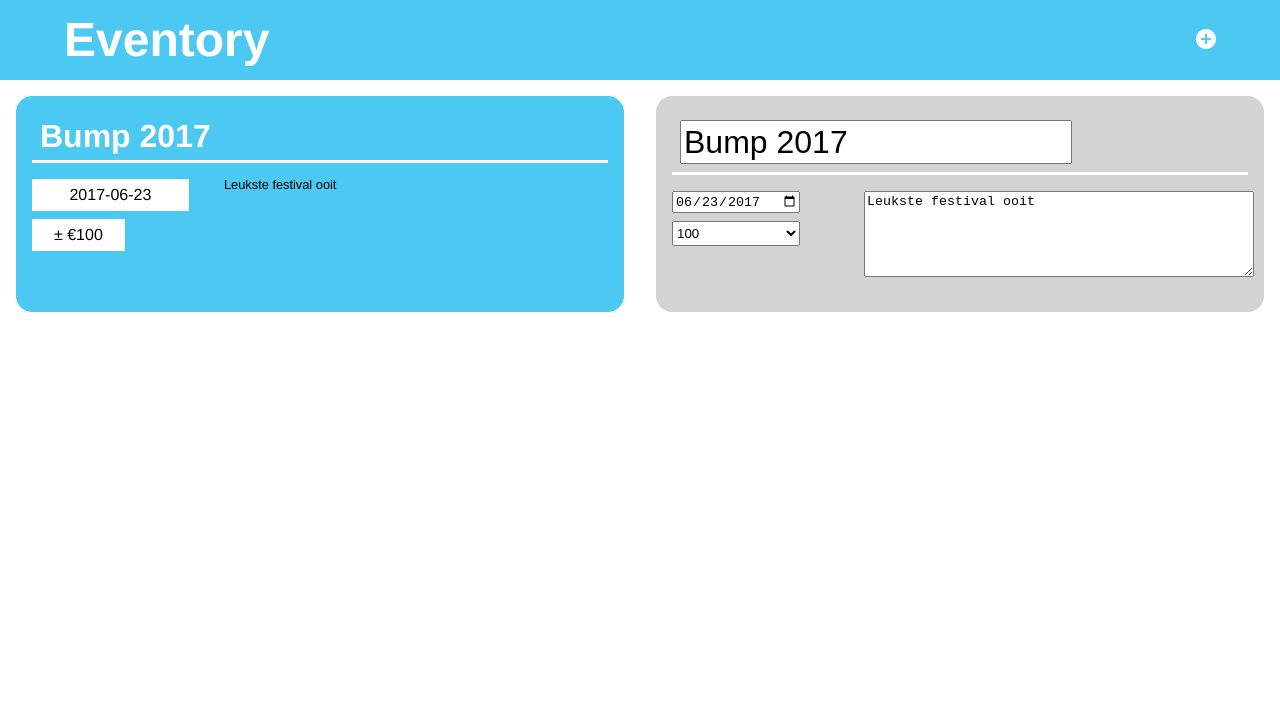
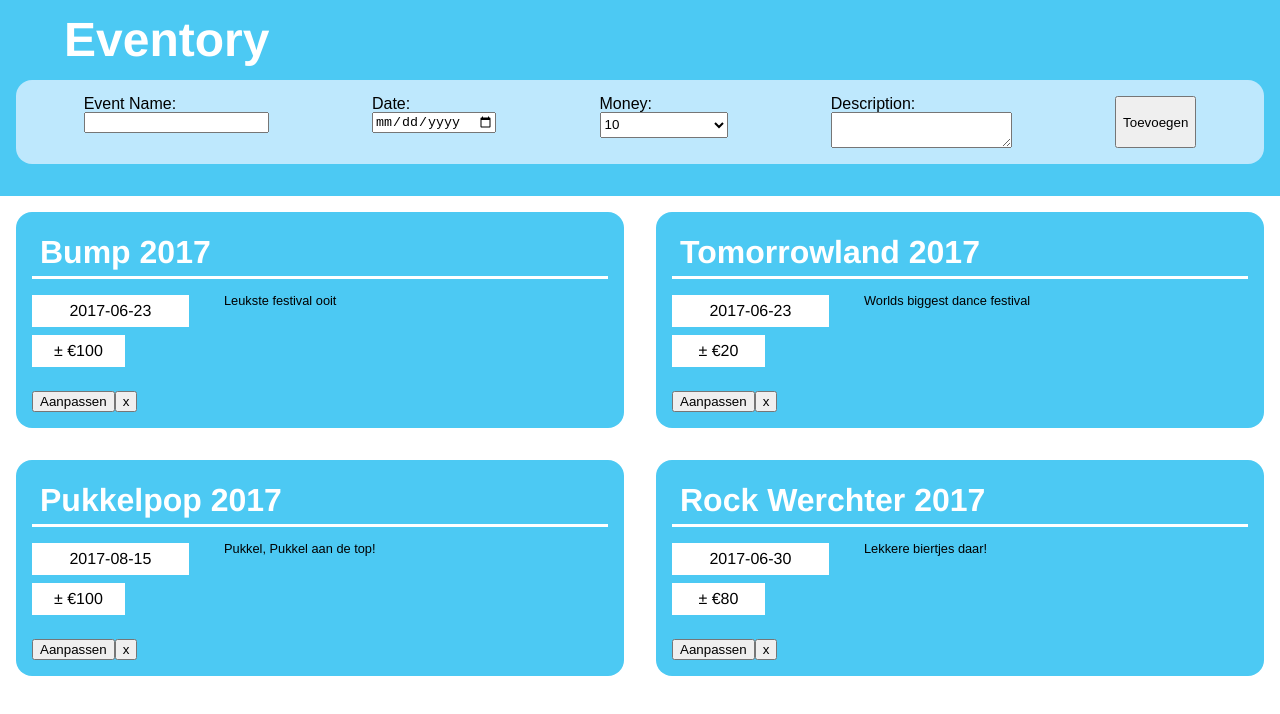
Before and after one commit to nicolasnuytten/WAD-Opdracht, a React (Create React App) app: page / in a window 1280 px wide. Shown: the top 714 px of the page. Built offline with nearby package versions, Linux system fonts and the light colour scheme.

Commit message:
Multiple Events, Remove events, Add events

```diff
--- /dev/null
+++ b/public/data/events.json
@@ -0,0 +1,26 @@
+{
+  "0": {
+    "name": "Bump 2017",
+    "date": "2017-06-23",
+    "money": 100,
+    "text": "Leukste festival ooit"
+  },
+  "1": {
+    "name": "Tomorrowland 2017",
+    "date": "2017-06-23",
+    "money": 20,
+    "text": "Worlds biggest dance festival"
+  },
+  "2": {
+    "name": "Pukkelpop 2017",
+    "date": "2017-08-15",
+    "money": 100,
+    "text": "Pukkel, Pukkel aan de top!"
+  },
+  "3": {
+    "name": "Rock Werchter 2017",
+    "date": "2017-06-30",
+    "money": 80,
+    "text": "Lekkere biertjes daar!"
+  }
+}
--- /dev/null
+++ b/src/AddEvent.jsx
@@ -0,0 +1,42 @@
+import React from "react";
+
+const AddEvent = ({onAdd}) => {
+
+  const handleAddItem = () => {
+    onAdd();
+  };
+
+  return <div className="add-form">
+      <div className="event-tags">
+        <label id="EventName">Event Name:</label>
+        <input name="EventName" type="text" />
+      </div>
+      <div className="event-tags">
+        <label id="date">Date:</label>
+        <input name="date" type="date" />
+      </div>
+      <div className="event-tags">
+        <label id="money">Money:</label>
+        <select name="money" className="edit-event-money event-tag">
+          <option value="10">10</option>
+          <option value="20">20</option>
+          <option value="30">30</option>
+          <option value="40">40</option>
+          <option value="50">50</option>
+          <option value="60">60</option>
+          <option value="70">70</option>
+          <option value="80">80</option>
+          <option value="90">90</option>
+          <option value="100">100</option>
+        </select>
+      </div>
+      <div className="event-tags">
+        <label id="money">Description:</label>
+        <textarea name="text" />
+      </div>
+
+      <button onClick={() => handleAddItem()}>Toevoegen</button>
+    </div>;
+};
+
+export default AddEvent;
--- a/src/App.css
+++ b/src/App.css
@@ -134,3 +134,18 @@
 .edit-event {
   background: lightgray;
 }
+
+label {
+  font-family: Arial, Helvetica, sans-serif;
+}
+.addEvent {
+  margin: 1rem 0rem;
+  padding: 1rem;
+  background-color: rgb(190, 232, 253);
+  border-radius: 1rem;
+}
+.add-form {
+  display: flex;
+  flex-direction: row;
+  justify-content: space-around;
+}
--- a/src/App.js
+++ b/src/App.js
@@ -8,22 +8,72 @@ import Nav from "./Nav";
 class App extends Component {
   constructor(props) {
     super(props);
-    this.state = { EventName: "Bump 2017", date: "2017-06-23", text: "Leukste festival ooit", money: "100" };
+    this.state = { events: {}, active: null };
   }
 
-  handleChange = (inputName, value) => {
-    this.setState({ [inputName]: value });
+  componentDidMount = () => {
+    fetch("./data/events.json")
+      .then(r => r.json())
+      .then(this.parseData);
+  };
+
+  parseData = data => {
+    console.log("data:", data);
+    this.setState({ events: data });
+  };
+
+  handleRemoveEvent = id => {
+    const events = { ...this.state.events };
+    delete events[id];
+    this.setState({ events, active: null });
+  };
+
+  handleChangeEvent = id => {
+    this.setState({ active: id });
+  };
+
+  handleChangeItem = e => {
+    const events = { ...this.state.events };
+    const { active } = this.state;
+    const { value } = e.currentTarget;
+    events[active] = { value };
+    this.setState({ events });
+  };
+
+  handleAddEvent = () => {
+    const events = { ...this.state.events };
+    const id = Math.random()
+      .toString(16)
+      .substr(3, 5);
+    events[id] = { value: id };
+    this.setState({ events });
   };
 
   render() {
-    const { EventName, text, money, date } = this.state;
-    return <div className="app">
-        <Nav title="Eventory" />
+    const { events, active } = this.state;
+    return (
+      <div className="app">
+        <Nav title="Eventory" onAdd={id => this.handleAddEvent(id)} />
+        {active ? (
+          <EditEvent
+            value={events[active].value}
+            onChange={this.handleChangeItem}
+          />
+        ) : (
+          ""
+        )}
         <div className="events">
-          <Event name={EventName} text={text} date={date} money={money} />
-          <EditEvent name={EventName} text={text} money={money} date={date} onChange={(inputName, value) => this.handleChange(inputName, value)} />
+          {Object.keys(events).map(id => (
+            <Event
+              id={id}
+              event={events[id]}
+              onRemove={id => this.handleRemoveEvent(id)}
+              onChange={id => this.handleChangeEvent(id)}
+            />
+          ))}
         </div>
-      </div>;
+      </div>
+    );
   }
 }
 
--- a/src/EditEvent.jsx
+++ b/src/EditEvent.jsx
@@ -38,7 +38,7 @@ const EditEvent = (props) => {
 EditEvent.propTypes = {
   name: PropTypes.string.isRequired,
   date: PropTypes.string.isRequired,
-  money: PropTypes.string.isRequired,
+  money: PropTypes.number.isRequired,
   text: PropTypes.string.isRequired
 };
 
--- a/src/Event.jsx
+++ b/src/Event.jsx
@@ -1,32 +1,38 @@
 import React from "react";
 import PropTypes from "prop-types";
 
-const Event = ({name, text, money, date}) => {
-  return (
-    <div className="event">
+const Event = ({id, event, onRemove, onChange }) => {
+
+  const handleRemoveItem = id => {
+   onRemove(id);
+  }
+
+  const handleChangeItem = id => {
+   onChange(id);
+  }
+
+  return <div className="event">
       <div className="event-top">
-        <p className="event-name">{name}</p>
+        <p className="event-name">{event.name}</p>
       </div>
       <div className="event-info">
         <div className="event-tags">
-          <p className="event-date event-tag">{date}</p>
-          <p className="event-money event-tag">± €{money}</p>
+          <p className="event-date event-tag">{event.date}</p>
+          <p className="event-money event-tag">± €{event.money}</p>
         </div>
         <div className="event-text">
-          <p className="event-text-text">
-            {text}
-          </p>
+          <p className="event-text-text">{event.text}</p>
         </div>
       </div>
-    </div>
-  );
+      <div>
+        <button onClick={() => handleChangeItem(id)}>Aanpassen</button>
+        <button onClick={() => handleRemoveItem(id)}>x</button>
+      </div>
+    </div>;
 };
 
 Event.propTypes = {
-  name: PropTypes.string.isRequired,
-  date: PropTypes.string.isRequired,
-  money: PropTypes.string.isRequired,
-  text: PropTypes.string.isRequired
+  event: PropTypes.object.isRequired
 };
 
 export default Event;
--- a/src/Nav.jsx
+++ b/src/Nav.jsx
@@ -1,15 +1,21 @@
 import React from "react";
-import add from "./assets/icon/add.png";
+import AddEvent from "./AddEvent"
 
-const Nav = ({ title }) => (
-  <div className="navigation">
-    <div className="container">
-      <h1 className="title">{title}</h1>
-      <a href="" className="add-icon">
-        <img src={add} alt="{add}" />
-      </a>
-    </div>
-  </div>
-);
+const Nav = ({ title, onAdd }) => {
+
+  const handleAddEvent = (id) => {
+    onAdd(id);
+  }
+
+  return <div className="navigation">
+      <div className="container">
+        <h1 className="title">{title}</h1>
+      </div>
+      <section className="addEvent">
+        <AddEvent onAdd={id => handleAddEvent(id)} />
+      </section>
+    </div>;
+
+};
 
 export default Nav;
```
Also changed, not shown: src/assets/icon/add.png (deleted), src/assets/icon/edit.png (deleted).
